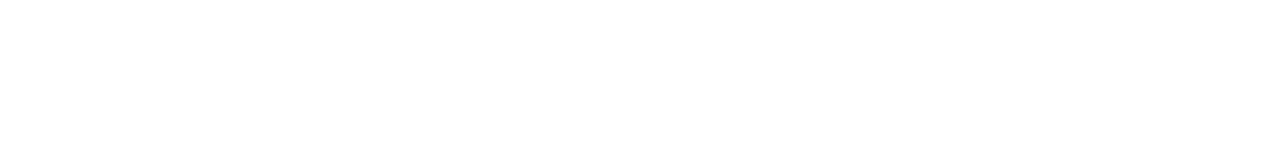
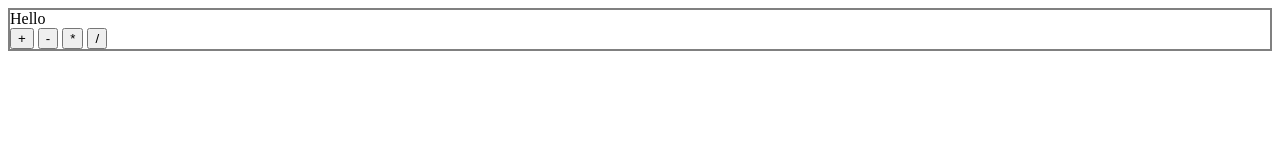
Before and after one commit to Gremaxus/JavaScript-Calculator, a plain HTML site: page index.html in a window 1280 px wide. Drawn offline with Linux system fonts and the light colour scheme.

Commit message:
Started adding the operands and buttons while creating the classes and div containers.

```diff
--- a/index.html
+++ b/index.html
@@ -7,6 +7,17 @@
     <link rel="stylesheet" href="styles.css" />
 </head>
 <body>
+    <div class="calculator">
+        <div class="result">
+            <span class="result-text">Hello</span>
+        </div>
+        <div class="row grey">
+            <button class="btn">+</button>
+            <button class="btn">-</button>
+            <button class="btn">*</button>
+            <button class="btn">/</button>
+        </div>
+    </div>
 
     <script src="scripts.js"></script>
 </body>
--- a/styles.css
+++ b/styles.css
@@ -0,0 +1,3 @@
+.calculator {
+    border: 2px solid grey;
+}
```
